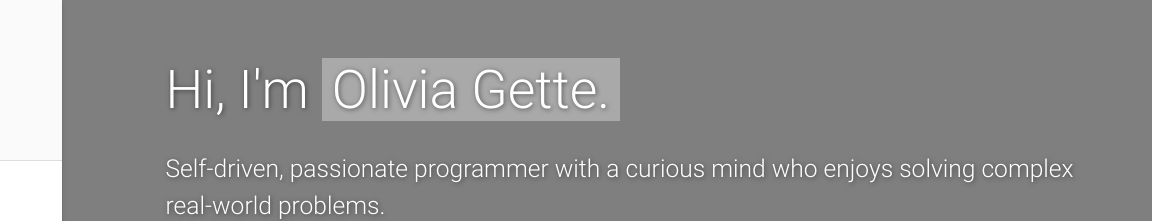
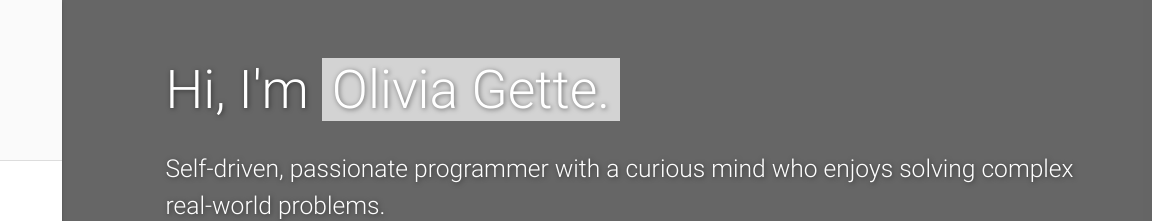
Before and after one commit to oliviagette/oliviagette.github.io, a plain HTML site: page index.html in a window 1280 px wide. Shown: the top 221 px of the page, 128-1280 px from the left. Drawn offline with nearby package versions, Linux system fonts and the light colour scheme.

Commit message:
Update style.css
Switch intro background and header backgrounds

```diff
--- a/assets/css/style.css
+++ b/assets/css/style.css
@@ -320,7 +320,7 @@ h3 {
 } */
 
 #intro.section {
-  background: #d3d3d3 repeat;
+  background: #A9A9A9 repeat;
   position: relative;
 }
 
@@ -559,7 +559,7 @@ small {
 /* .teal */
 
 .teal {
-  background-color: #A9A9A9 !important;
+  background-color: #d3d3d3 !important;
 }
 
 /* .teal {
```
